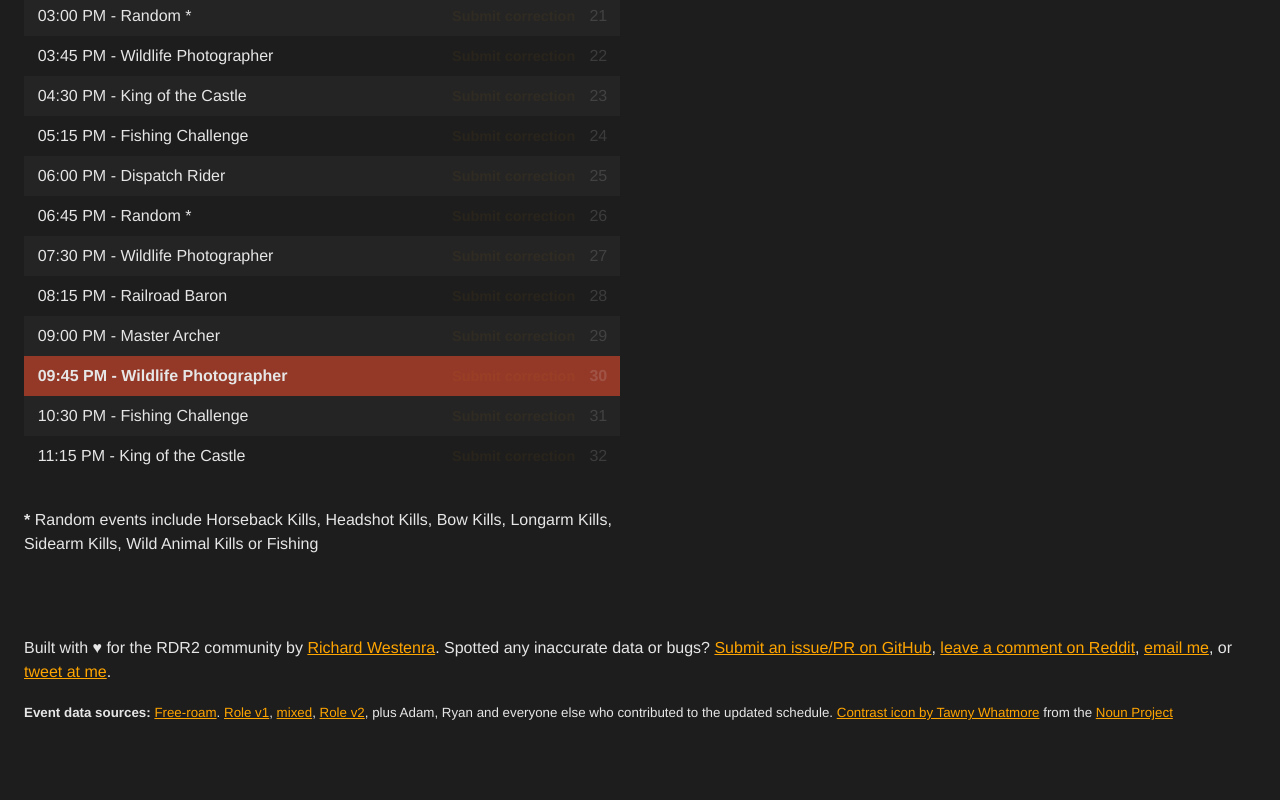
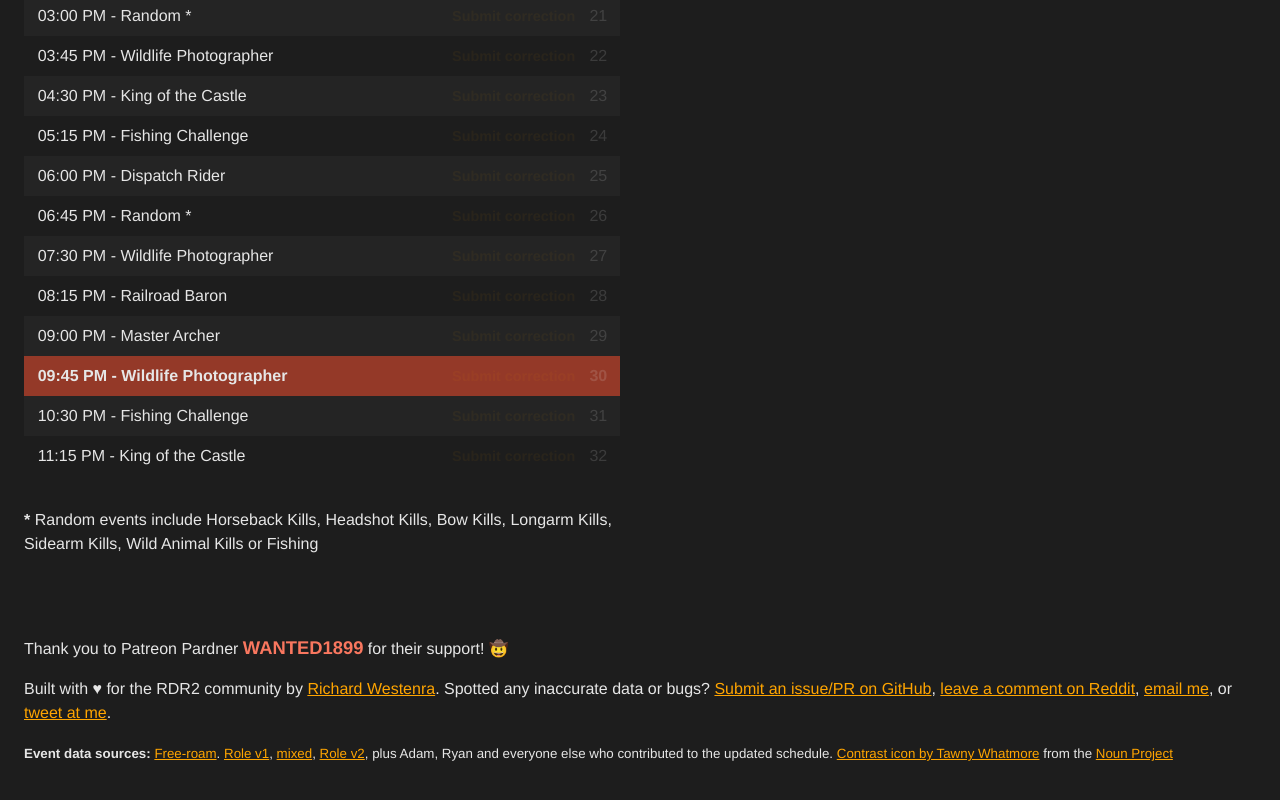
Before and after one commit to richardwestenra/rdr2-free-roam-event-schedule, a plain HTML site: page index.html in a window 1280 px wide. Shown: the part 1270-2070 px from the top of the page. Drawn offline with Linux system fonts and the light colour scheme.

Commit message:
Thank you to Patreon Pardner WANTED1899
for their support! 🤠

```diff
--- a/index.html
+++ b/index.html
@@ -77,6 +77,7 @@
           <div id="role-schedule" class="schedule"></div>
         </section>
       </section>
+      <p>Thank you to Patreon Pardner <b>WANTED1899</b> for their support! 🤠</p>
       <p>Built with ♥ for the RDR2 community by <a href="http://richardwestenra.com">Richard Westenra</a>. Spotted any inaccurate data or bugs? <a href="https://github.com/richardwestenra/rdr2-free-roam-event-schedule">Submit an issue/PR on GitHub</a>, <a href="https://www.reddit.com/r/RedDeadOnline/comments/cjrf6a/i_made_a_freeroam_event_schedule_that_adjusts_to/">leave a comment on Reddit</a>, <a href="mailto:richard@richardwestenra.com">email me</a>, or <a href="https://twitter.com/richardwestenra">tweet at me</a>.</p>
       <p><small><strong>Event data sources:</strong> <a href="https://www.reddit.com/r/RedDeadOnline/comments/c5wjmc/free_roam_events_schedule/es698ne/">Free-roam</a>. <a href="https://www.reddit.com/r/RedDeadOnline/comments/d4cpq5/role_specific_freeroam_event_timetable/">Role v1</a>, <a href="https://gtaforums.com/topic/930326-the-full-24h-schedule-of-the-freemode-events/#comments">mixed</a>, <a href="https://www.reddit.com/r/RedDeadOnline/comments/i0n492/new_free_roam_events_schedule/">Role v2</a>, plus Adam, Ryan and everyone else who contributed to the updated schedule. <a href="https://thenounproject.com/term/contrast/765915">Contrast icon by Tawny Whatmore</a> from the <a href="https://thenounproject.com/">Noun Project</a></small></p>
     </main>
```
